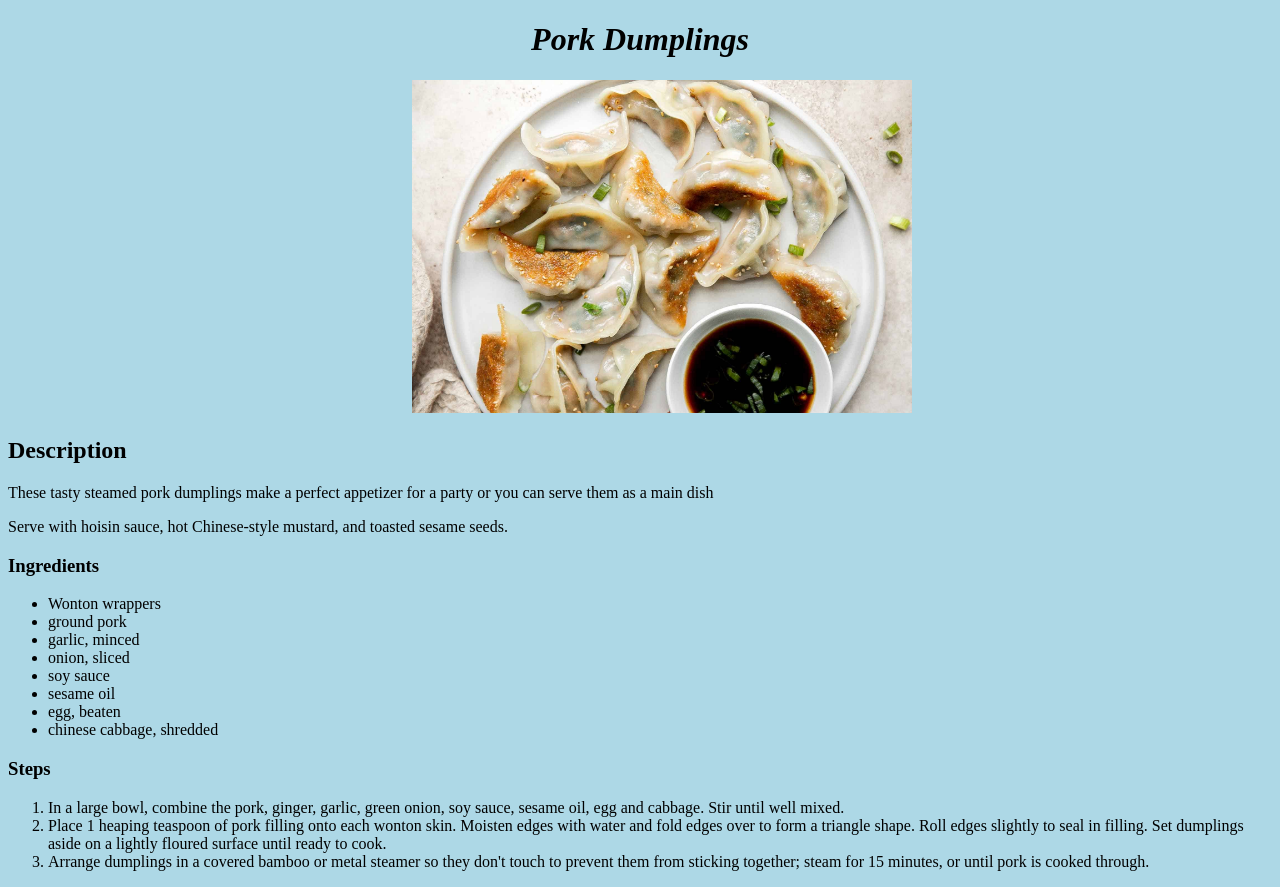
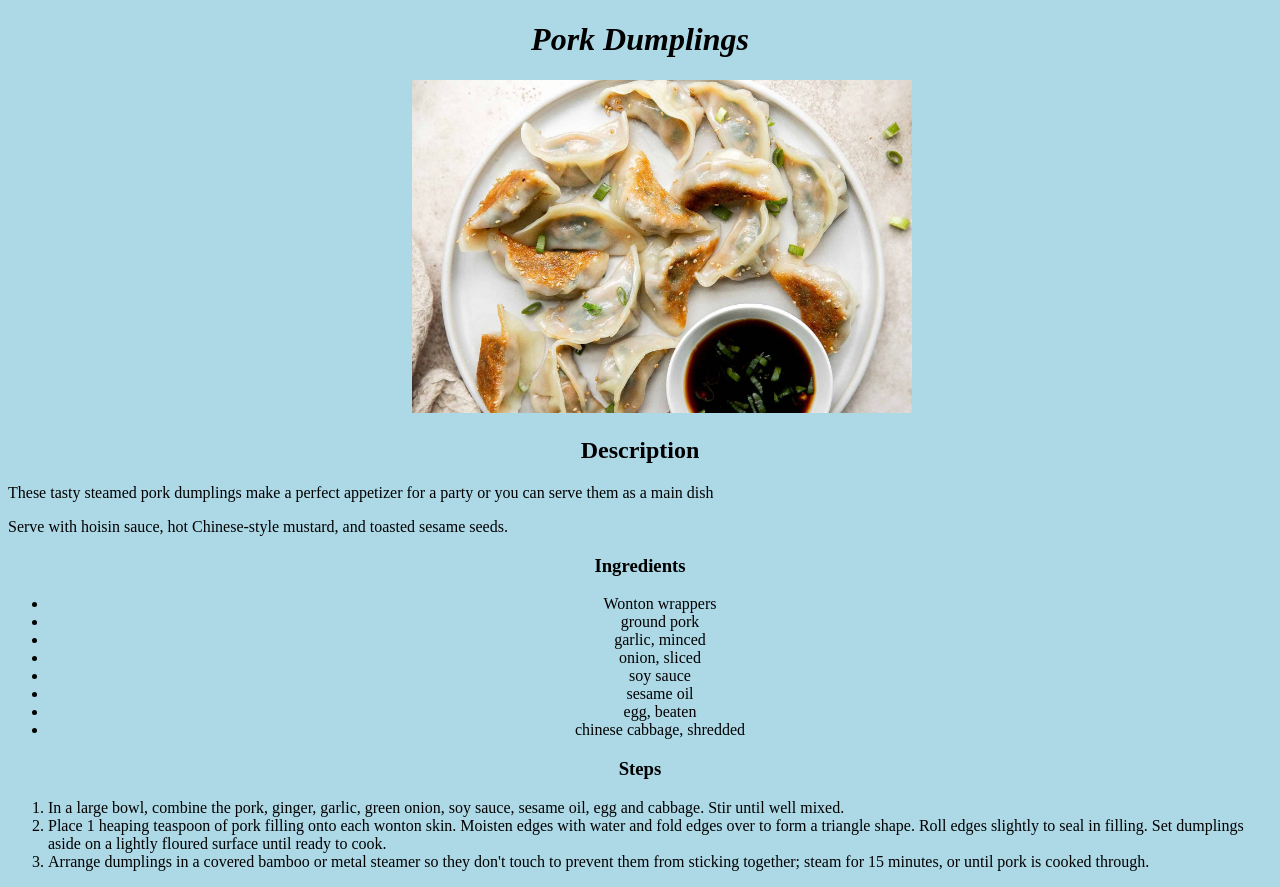
Before and after one commit to DebsART/odin.recipes, a plain HTML site: page recipes/pork-dumplings.html in a window 1280 px wide. Drawn offline with Linux system fonts and the light colour scheme.

Commit message:
applied style1 file to all pages

```diff
--- a/recipes/pork-dumplings.html
+++ b/recipes/pork-dumplings.html
@@ -11,10 +11,13 @@
             <h1><em>Pork Dumplings</em></h1>
         </div>
         <img src="images/porkdumplings.jpg" alt="A plate of pork dumplings with soy dipping sauce">
-        <h2> Description</h2>
-        <p>These tasty steamed pork dumplings make a perfect appetizer for a party or you can serve them as a main dish</p>
-        <p>Serve with hoisin sauce, hot Chinese-style mustard, and toasted sesame seeds.</p>
-        <h3>Ingredients</h3>
+        <h2><div class="subheader" id="top-subheader"> Description</div></h2>
+        <p class="description1">These tasty steamed pork dumplings make a perfect appetizer for a party or you can serve them as a main dish</p>
+        <p class="description2">Serve with hoisin sauce, hot Chinese-style mustard, and toasted sesame seeds.</p>
+
+
+        <h3> <div class="subheader"> Ingredients</div></h3>
+        <div class="list1">
             <ul>
                 <li>Wonton wrappers</li>
                 <li>ground pork</li>
@@ -25,7 +28,9 @@
                 <li> egg, beaten</li>
                 <li> chinese cabbage, shredded</li>
             </ul>
-        <h3> Steps</h3>
+        </div>
+
+        <h3> <div class="subheader"> Steps</div></h3>
         <ol>
             <li>In a large bowl, combine the pork, ginger, garlic, green onion, soy sauce, sesame oil, egg and cabbage. Stir until well mixed.</li>
             <li>Place 1 heaping teaspoon of pork filling onto each wonton skin. Moisten edges with water and fold edges over to form a triangle shape. Roll edges slightly to seal in filling. Set dumplings aside on a lightly floured surface until ready to cook.</li>
```
Lines whose indentation alone changed are shown as unchanged.
